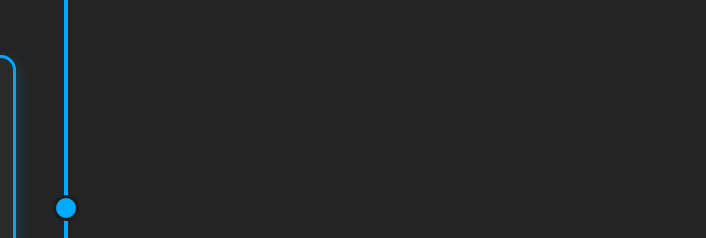
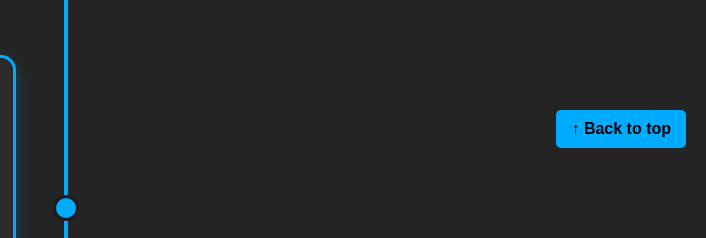
Before and after one commit to Lisakom/onepager, a plain HTML site: page index.html in a window 1280 px wide. Shown: the part 562-800 px from the top of the page, 574-1280 px from the left. Drawn offline with Linux system fonts and the light colour scheme.

Commit message:
Update index.html

```diff
--- a/index.html
+++ b/index.html
@@ -150,7 +150,7 @@ nav ul li a:hover {
 }
 .back-to-top {
   position: fixed;
-  bottom: 20px;
+  bottom: 90px;
   right: 20px;
   background-color: #00aaff;
   color: black;
@@ -158,7 +158,7 @@ nav ul li a:hover {
   border-radius: 5px;
   text-decoration: none;
   font-weight: bold;
-  display: none; /* Изначально скрываем */
+  display: none !important; /* Принудительно скрываем */
 }
 
 .back-to-top:hover {
@@ -166,6 +166,11 @@ nav ul li a:hover {
   color: white;
 }
 
+@media (min-width: 768px) {
+  .back-to-top {
+    display: block !important; /* Принудительно показываем */
+  }
+}
 @media (max-width: 768px) {
     h1 {
         font-size: 1.5em;
@@ -329,13 +334,11 @@ nav ul li a:hover {
     </div>
   </div>
 
-  <script>
-  </script>
-
   <a href="#" class="back-to-top">↑ Back to top</a>
     <footer>
       <p>This page was created by Yelyzaveta Komarova during the winter term 2024/25 in the Interactive Information course of the Interface Design program at the University of Applied Sciences Potsdam</p>
     </footer>
 
+    <script src="script.js"></script>
 </body>
 </html>
```
